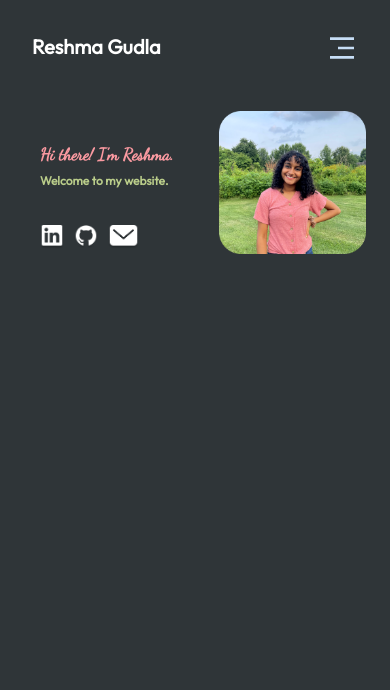
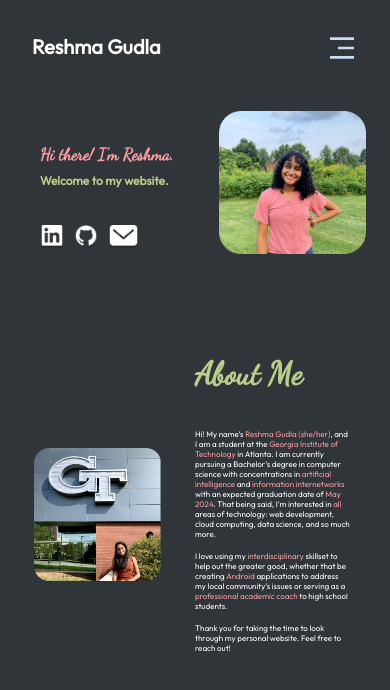
Before and after one commit to rgudla3/rg_portfolio, a React (Create React App) app: page / in a window 390 px wide. Shown: the top 690 px of the page. Built offline with nearby package versions, Linux system fonts and the light colour scheme.

Commit message:
created responsive "about me" section

```diff
--- a/src/App.js
+++ b/src/App.js
@@ -10,6 +10,7 @@ const App = () => {
           <NavBar />
         </div>
         <Home />
+        <About />
     </div>
   )
 }
--- a/src/containers/about/About.jsx
+++ b/src/containers/about/About.jsx
@@ -1,9 +1,37 @@
+import { getNodeText } from '@testing-library/react';
 import React from 'react';
 import './about.css';
 
+import reshmaGT from '../../assets/reshmaGT.png';
+
 const About = () => {
   return (
-    <div>About</div>
+    <div className="reshma__about" id="about">
+      <div className="reshma__about-content">
+        <h1 className="reshma__about-header">
+          About Me
+        </h1>
+        <div className="reshma__about-blurb">
+
+          <p>Hi! My name’s <em>Reshma Gudla (she/her)</em>, and I am a student at the <em>Georgia Institute of Technology</em> in Atlanta. I am currently pursuing
+          a Bachelor’s degree in computer science with concentrations in <em>artificial intelligence</em> and <em>information internetworks</em> with an
+          expected graduation date of <em>May 2024</em>. That being said, I’m
+          interested in <em>all</em> areas of technology: web development,
+          cloud computing, data science, and so much more. </p>
+
+          <p>I love using my <em>interdisciplinary</em> skillset to help out the greater good,
+          whether that be creating <em>Android</em> applications to address my local community’s
+          issues or serving as a <em>professional academic coach</em> to high school students.</p>
+
+          <p>Thank you for taking the time to look through my personal website. Feel free
+          to reach out!</p>
+
+        </div>
+      </div>
+      <div className="reshma-gt-pic">
+        <img src={reshmaGT} />
+      </div>
+    </div>
   )
 }
 
--- a/src/containers/about/about.css
+++ b/src/containers/about/about.css
@@ -0,0 +1,150 @@
+.reshma__about {
+    display: flex;
+    flex-direction: row-reverse;
+    margin-bottom: 20rem;
+}
+
+.reshma__about-content {
+    flex: 1;
+    display: flex;
+    justify-content: center;
+    align-items: flex-start;
+    flex-direction: column;
+
+    margin-right: 0rem;
+}
+
+.reshma__about-header {
+    margin-top: 2rem;
+    font-family: 'Dancing Script';
+    font-style: normal;
+    font-weight: 700;
+    font-size: 64px;
+    line-height: 77px;
+    /* identical to box height */
+
+    display: flex;
+    align-items: center;
+
+
+    color: #BACD8A;
+}
+
+.reshma__about-blurb {
+    padding-top: 1rem;
+    font-family: 'Outfit';
+
+    font-size: 24px;
+    line-height: 30px;
+    padding-right: 5rem;
+    float: right;
+    font-weight: 100;
+
+    color: #FFFFFF;
+}
+
+.reshma__about-blurb p {
+    padding-bottom: 30px;
+    font-weight: 100;
+    color: #FFFFFF;
+}
+
+.reshma__about-blurb em {
+    color: #FB9AA1;
+    font-style: normal;
+}
+
+.reshma-gt-pic {
+    flex: 1;
+    display: flex;
+    justify-content: center;
+    align-items: center;
+    border-radius: 65px;
+    }
+
+.reshma-gt-pic img {
+    margin-top: 70px;
+    width: 65%;
+    }
+
+@media screen and (max-width: 1270px) {
+    .reshma__about-blurb p {
+        font-size: 20px;
+        line-height: 24px;
+    }
+}
+
+@media screen and (max-width: 950px) {
+    .reshma__about-header {
+        font-size: 54px;
+    }
+    .reshma__about-blurb p {
+        font-size: 18px;
+        line-height: 20px;
+    }
+}
+
+@media screen and (max-width: 800px) {
+    .reshma__about-header {
+        font-size: 48px;
+    }
+    .reshma__about-blurb p {
+        font-size: 16px;
+        line-height: 20px;
+        padding-bottom: 25px;
+    }
+}
+
+@media screen and (max-width: 600px) {
+    .reshma__about-header {
+        font-size: 32px;
+    }
+    .reshma__about-blurb {
+        padding-right: 2.5rem;
+    }
+
+    .reshma__about-blurb p {
+        font-size: 12px;
+        line-height: 16px;
+        padding-bottom: 16px;
+    }
+}
+
+@media screen and (max-width: 600px) {
+    .reshma__about-header {
+        font-size: 32px;
+    }
+    .reshma__about-blurb {
+        padding-right: 2.5rem;
+    }
+
+    .reshma__about-blurb p {
+        font-size: 10px;
+        line-height: 12px;
+        padding-bottom: 12px;
+    }
+
+    .reshma-gt-pic img {
+        margin-top: 60px;
+        width: 65%;
+    }
+}
+
+@media screen and (max-width: 450px) {
+    .reshma__about-header {
+        font-size: 32px;
+    }
+    .reshma__about-blurb {
+        padding-right: 2.5rem;
+    }
+
+    .reshma__about-blurb p {
+        font-size: 8px;
+        line-height: 10px;
+    }
+
+    .reshma-gt-pic img {
+        margin-top: 60px;
+        width: 65%;
+    }
+}
--- a/src/containers/home/home.css
+++ b/src/containers/home/home.css
@@ -1,6 +1,7 @@
 .home__header {
     display: flex;
     flex-direction: row;
+    margin-bottom: 5rem;
 }
 
 .home__header-content {
@@ -135,6 +136,7 @@
 }
 
 @media screen and (max-width: 830px) {
+
     .home__header h1 {
         font-size: 32px;
         line-height: 40px;
@@ -177,6 +179,11 @@
 }
 
 @media screen and (max-width: 590px) {
+
+    .home__header {
+        margin-bottom: 1rem;
+    }
+
     .home__header h1 {
         font-size: 24px;
         line-height: 40px;
@@ -219,6 +226,11 @@
 }
 
 @media screen and (max-width: 540px) {
+
+    .home__header {
+        margin-bottom: 0rem;
+    }
+
     .home__header h1 {
         font-size: 20px;
         line-height: 40px;
```
Also changed, not shown: src/assets/reshmaGT.png (renamed from src/assets/reshma-gt.png).
